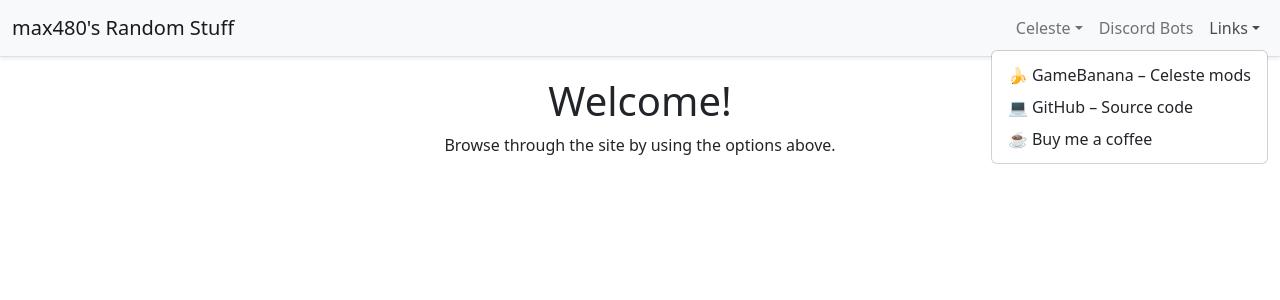
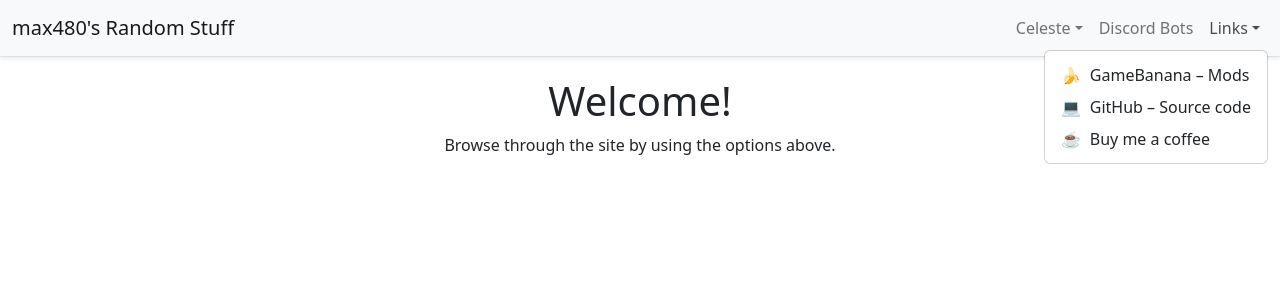
Before and after one commit to maddie480/RandomStuffWebsite, a Vue app in the folder front-vue/: page / in a window 1280 px wide. Both pictures are taken after a click on the button "Links". Shown: the top 300 px of the page. Built offline with nearby package versions, Linux system fonts and the light colour scheme.

Commit message:
Update Links section (Vue app)

```diff
--- a/front-vue/src/App.vue
+++ b/front-vue/src/App.vue
@@ -130,7 +130,7 @@
                   class="dropdown-item"
                   href="https://gamebanana.com/members/1698143"
                   target="_blank"
-                  >&#x1F34C; GameBanana &#x2013; Celeste mods</a
+                  >&#x1F34C;&nbsp;&nbsp;GameBanana &#x2013; Mods</a
                 >
               </li>
               <li>
@@ -138,7 +138,7 @@
                   class="dropdown-item"
                   href="https://github.com/max4805"
                   target="_blank"
-                  >&#x1F4BB; GitHub &#x2013; Source code</a
+                  >&#x1F4BB;&nbsp;&nbsp;GitHub &#x2013; Source code</a
                 >
               </li>
               <li>
@@ -146,7 +146,7 @@
                   class="dropdown-item"
                   href="https://ko-fi.com/max480"
                   target="_blank"
-                  >&#x2615; Buy me a coffee</a
+                  >&#x2615;&nbsp;&nbsp;Buy me a coffee</a
                 >
               </li>
             </ul>
```
